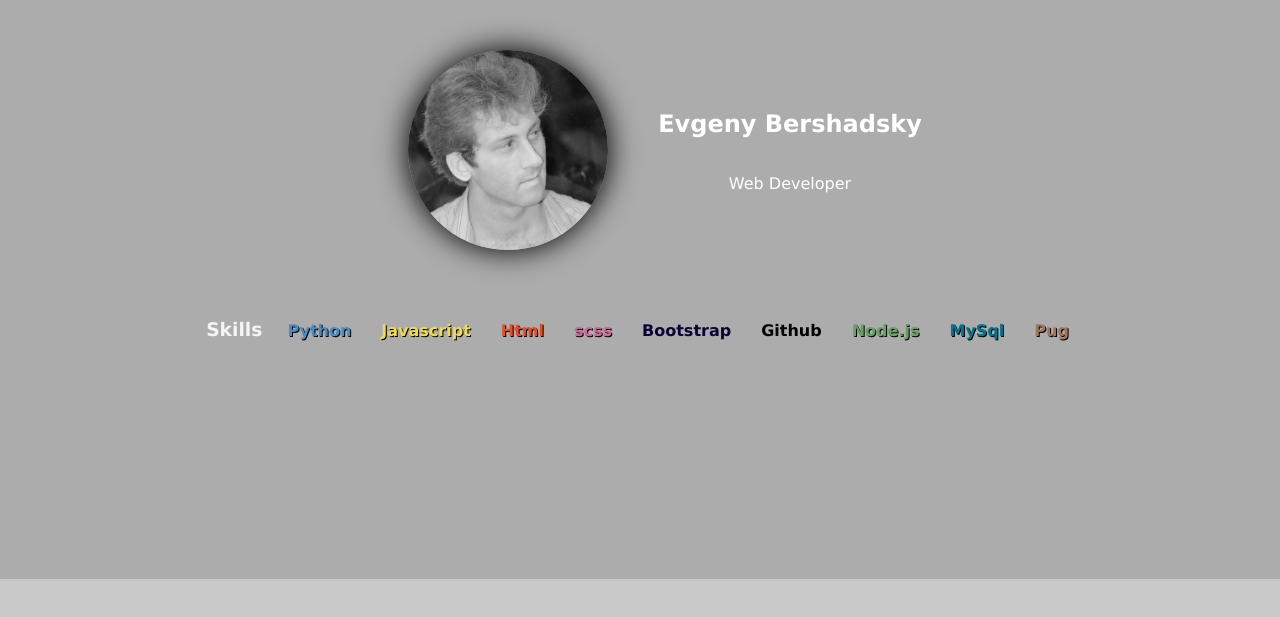
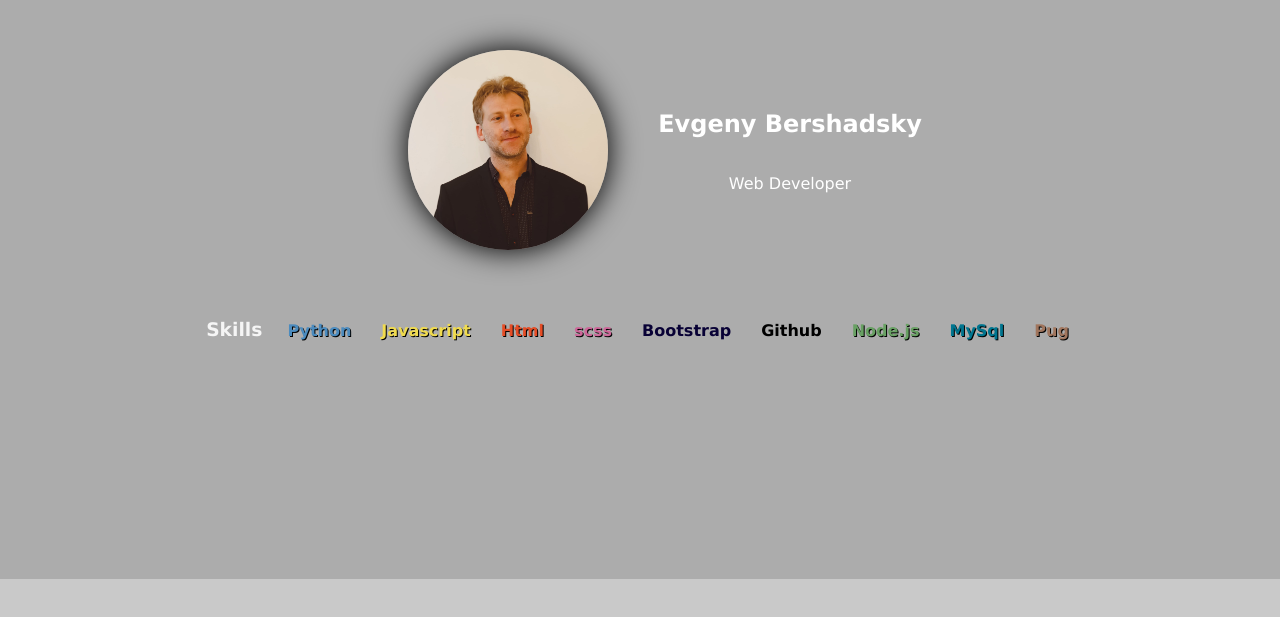
Before and after one commit to jayber-dev/personal-cv-site, a website: page index.html in a window 1280 px wide. Shown: the part 221-838 px from the top of the page. Drawn offline with Linux system fonts and the light colour scheme.

```diff
--- a/index.html
+++ b/index.html
@@ -45,7 +45,7 @@
     <div class="main-content-wrapper">
       <div class="main-content">
 
-        <img class="profile-img" src="/assets/images/pic01.jpg" alt="profile-img" />
+        <img class="profile-img" src="/assets/images/personal-img.jpeg" alt="profile-img" />
         <div class="personal-details">
           <h1>Evgeny Bershadsky</h1>
           <p>Web Developer</p>
```
Also changed, not shown: assets/images/personal-img.jpeg (added).
